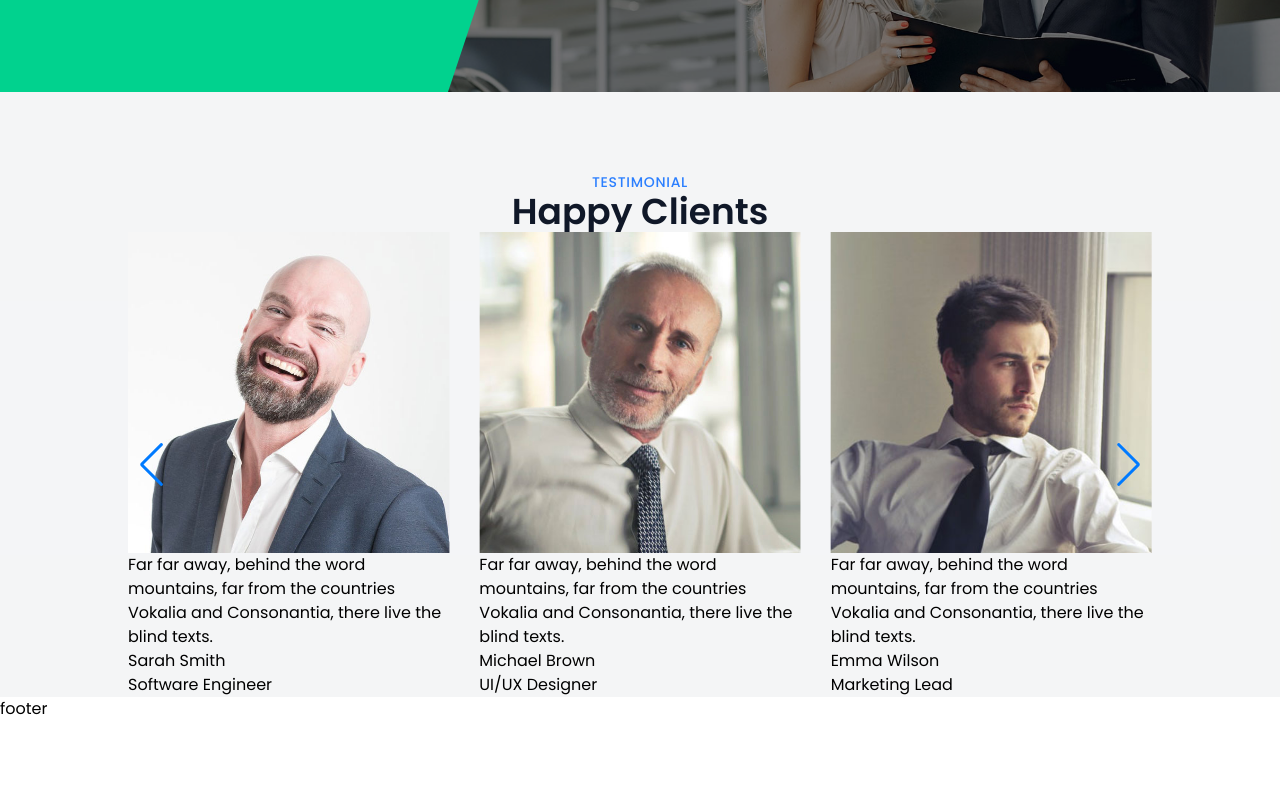
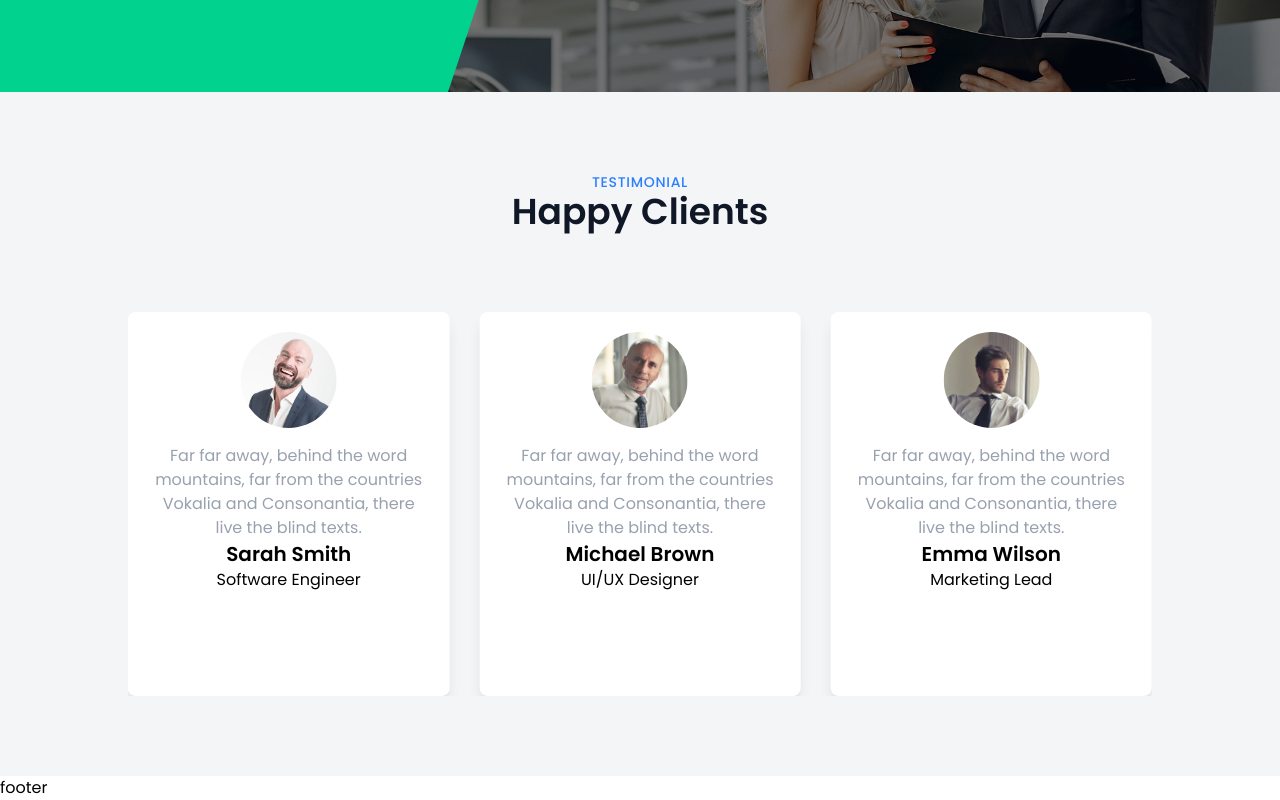
Before and after one commit to jasna18/vue-carbook, a Vue app in the folder carbook/: page / in a window 1280 px wide. Shown: the part 3256-4056 px from the top of the page. Before the commit the page ends 3977 px from the top, so only its background shows below. Built offline with nearby package versions, Linux system fonts and the light colour scheme.

Commit message:
added style to testimony section

```diff
--- a/carbook/src/components/cards/TestimonyCard.vue
+++ b/carbook/src/components/cards/TestimonyCard.vue
@@ -1,9 +1,9 @@
 <template>
-  <div>
-    <img :src="getImage(image)" :alt="name"  class="" />
-    <p>{{ comment }}</p>
-    <h2>{{ name }}</h2>
-    <p>{{ position }}</p>
+  <div class="flex flex-col items-center bg-white shadow-lg rounded-lg p-5 h-96 text-center">
+    <img :src="getImage(image)" :alt="name"  class="w-24 h-24 rounded-full object-cover mb-4" />
+    <p class="text-gray-400 text-md ny-3">{{ comment }}</p>
+    <h2 class="text-xl font-semibold ">{{ name }}</h2>
+    <p class="text-blue text-md-500">{{ position }}</p>
   </div>
 </template>
 
--- a/carbook/src/components/homePage/TestimonySection.vue
+++ b/carbook/src/components/homePage/TestimonySection.vue
@@ -1,11 +1,10 @@
 <template>
   <div class="md:bg-gray-100/90">
     <SectionHeading title="Happy Clients" description="Testimonial"/>
-<section>
+<section class="py-10 md:py-20 p-4">
      <swiper
       :modules ="[Autoplay]"
       :space-between="30"
-      navigation
       loop
       :autoplay="{ delay: 3000, disableOnInteraction: false }"
       :breakpoints="{
```
